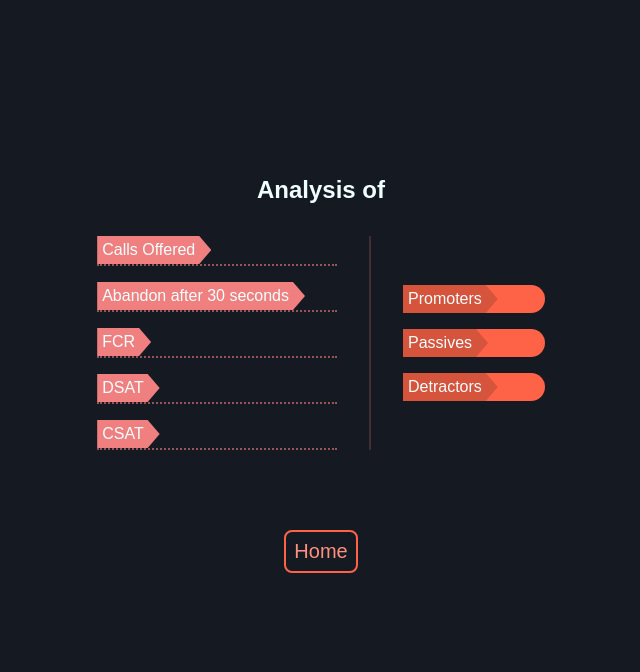
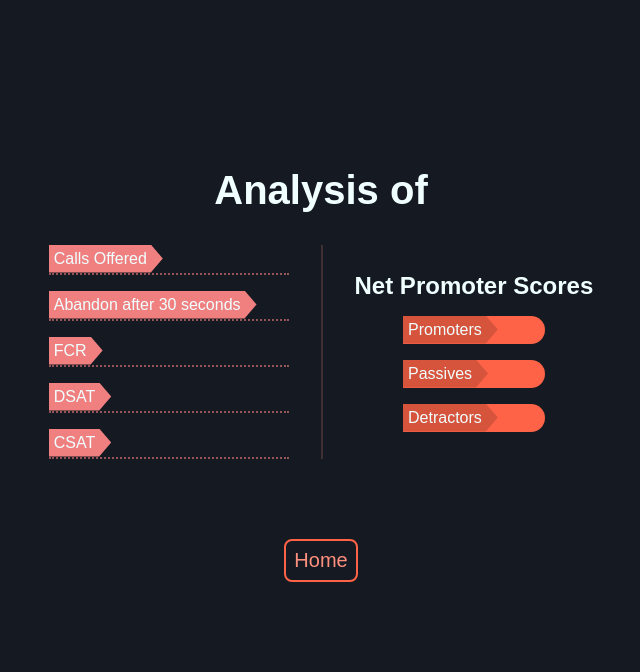
Before and after one commit to krushilnaik/python-project, a Flask app: template templates/results.html in a window 1280 px wide. Shown: the top 672 px of the page, without its empty margins (319-959 px from the left). Run offline with Flask 3, Linux system fonts and the light colour scheme; the template is opened without the code that fills it, so the values that code supplies are empty; parts of the project's set-up code (start-up, migrations or seed data) failed here and were passed over.

Commit message:
Styling tweaks

```diff
--- a/static/css/results.css
+++ b/static/css/results.css
@@ -1,3 +1,7 @@
+h1 {
+  font-size: 2.5rem;
+}
+
 ul {
   display: flex;
   flex-direction: column;
@@ -15,6 +19,17 @@ li {
   gap: 2rem;
   width: 100%;
   border-bottom: dotted 2px rgba(240, 128, 128, 0.588);
+}
+
+.promoter_scores {
+  display: flex;
+  flex-direction: column;
+  align-items: center;
+  gap: 1rem;
+}
+
+.voc {
+  width: max-content;
 }
 
 .voc li {
--- a/templates/results.html
+++ b/templates/results.html
@@ -28,6 +28,8 @@
         </li>
       </ul>
       <div class="divider" aria-hidden></div>
+      <div class="promoter_scores">
+        <h2>Net Promoter Scores</h2>
         <ul class="voc">
           <li class='{% if voc["promoters"] > 200 %}good{% else %}bad{% endif %}'>
             <span class="description">Promoters</span>
@@ -43,6 +45,7 @@
           </li>
         </ul>
       </div>
+    </div>
     <a class="button" href="/">Home</a>
   </section>
 {% endblock %}
```
Lines whose indentation alone changed are shown as unchanged.
